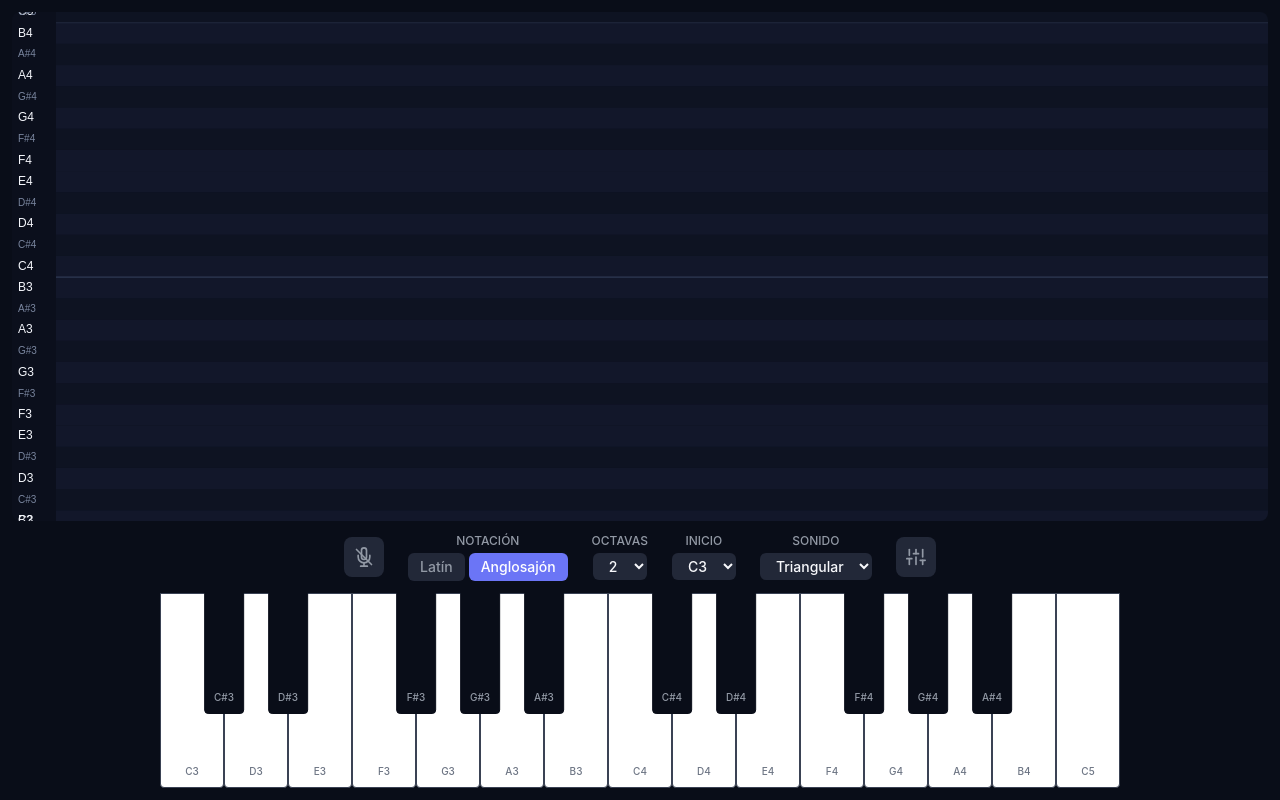
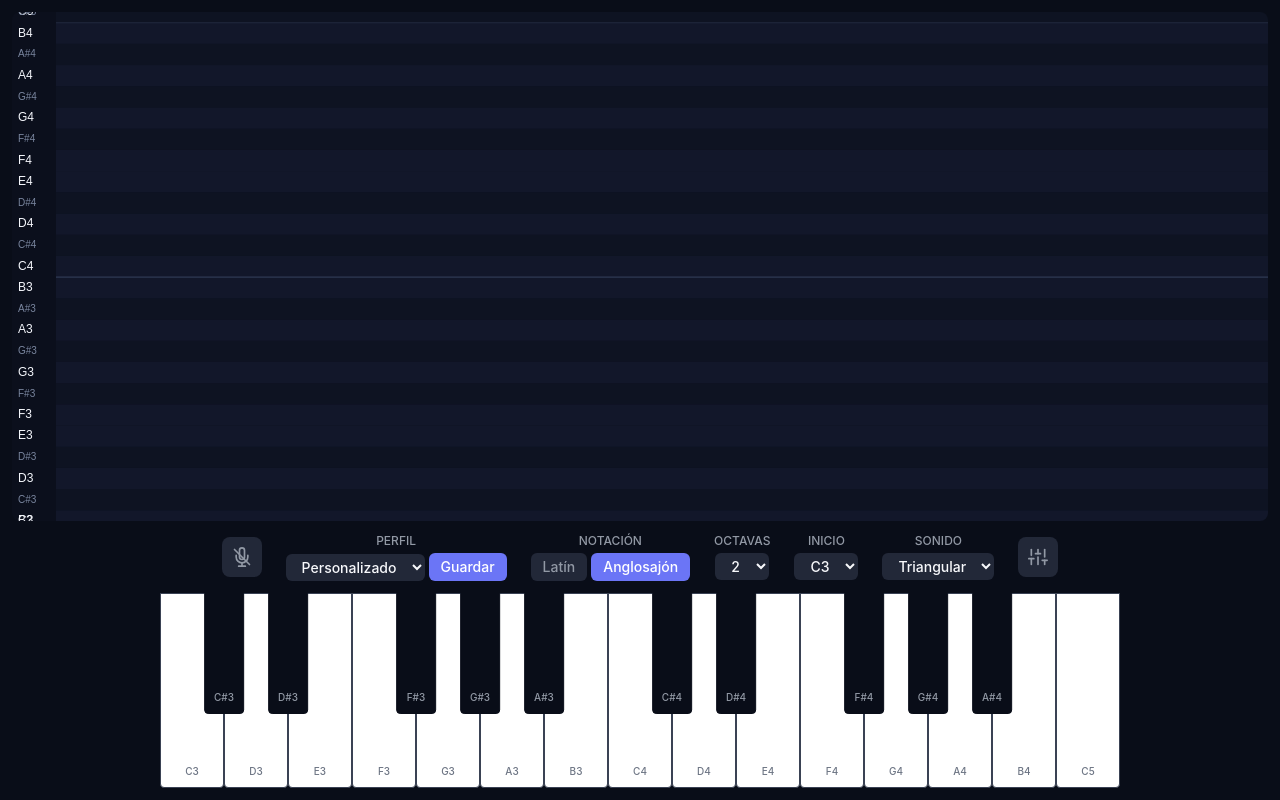
Before and after one commit to Xiza73/ruta-tonal, a React (Vite) app: page / in a window 1280 px wide. Built offline with nearby package versions, Linux system fonts and the light colour scheme.

Commit message:
feat(piano): keyboard config profiles (#10)

```diff
--- a/src/App.tsx
+++ b/src/App.tsx
@@ -1,6 +1,7 @@
 import { Piano } from "./components/piano/Piano";
 import { KeyboardConfig } from "./components/piano/KeyboardConfig";
 import { ConfigModeButton } from "./components/piano/ConfigModeButton";
+import { ProfileControls } from "./components/piano/ProfileControls";
 import { MicButton } from "./components/tuner/MicButton";
 import { PitchGraph } from "./components/tuner/PitchGraph";
 import { pitchBuffer, TUNER_CAPACITY, useTunerStore } from "./stores/tuner";
@@ -31,6 +32,7 @@ export default function App() {
       <section className="flex min-h-0 flex-[1] flex-col gap-3 px-3 pb-3">
         <div className="flex flex-wrap items-center justify-center gap-x-6 gap-y-2">
           <MicButton />
+          <ProfileControls />
           <KeyboardConfig />
           <ConfigModeButton />
         </div>
--- /dev/null
+++ b/src/components/piano/ProfileControls.tsx
@@ -0,0 +1,137 @@
+import { useState } from "react";
+import { useKeyboardStore } from "../../stores/keyboard";
+import { configMatchesProfile } from "../../lib/keyboard";
+import { cn } from "../../lib/cn";
+
+const controlClass = cn(
+  "rounded-md px-3 py-1 text-sm font-medium",
+  "focus-visible:ring-2 focus-visible:ring-accent focus-visible:outline-none",
+);
+
+function SaveProfileDialog({
+  onClose,
+  onSave,
+}: {
+  onClose: () => void;
+  onSave: (name: string) => void;
+}) {
+  const [name, setName] = useState("");
+  const trimmed = name.trim();
+
+  return (
+    <div
+      role="presentation"
+      onClick={onClose}
+      className="fixed inset-0 z-50 flex items-center justify-center bg-black/60 p-4"
+    >
+      <div
+        role="dialog"
+        aria-label="Guardar configuración"
+        onClick={(e) => e.stopPropagation()}
+        className="w-full max-w-sm rounded-xl bg-surface p-5 shadow-raised"
+      >
+        <h2 className="text-base font-semibold text-fg">Guardar configuración</h2>
+        <input
+          autoFocus
+          value={name}
+          onChange={(e) => setName(e.target.value)}
+          onKeyDown={(e) => {
+            if (e.key === "Enter" && trimmed) onSave(trimmed);
+          }}
+          placeholder="Nombre del perfil"
+          aria-label="Nombre del perfil"
+          className="mt-3 w-full rounded-md bg-elevated px-3 py-2 text-sm text-fg placeholder:text-fg-subtle focus-visible:ring-2 focus-visible:ring-accent focus-visible:outline-none"
+        />
+        <div className="mt-4 flex justify-end gap-2">
+          <button
+            type="button"
+            onClick={onClose}
+            className={cn(controlClass, "bg-elevated text-fg-muted hover:bg-border hover:text-fg")}
+          >
+            Cancelar
+          </button>
+          <button
+            type="button"
+            disabled={!trimmed}
+            onClick={() => onSave(trimmed)}
+            className={cn(controlClass, "bg-accent text-accent-fg disabled:opacity-40")}
+          >
+            Guardar
+          </button>
+        </div>
+      </div>
+    </div>
+  );
+}
+
+/** Selector de perfiles guardados + guardar/eliminar. */
+export function ProfileControls() {
+  const profiles = useKeyboardStore((s) => s.profiles);
+  const notation = useKeyboardStore((s) => s.notation);
+  const octaves = useKeyboardStore((s) => s.octaves);
+  const startMidi = useKeyboardStore((s) => s.startMidi);
+  const soundType = useKeyboardStore((s) => s.soundType);
+  const customKeyMap = useKeyboardStore((s) => s.customKeyMap);
+  const configMode = useKeyboardStore((s) => s.configMode);
+  const loadProfile = useKeyboardStore((s) => s.loadProfile);
+  const saveProfile = useKeyboardStore((s) => s.saveProfile);
+  const deleteProfile = useKeyboardStore((s) => s.deleteProfile);
+  const [dialogOpen, setDialogOpen] = useState(false);
+
+  const snapshot = { notation, octaves, startMidi, soundType, customKeyMap };
+  const matching = profiles.find((p) => configMatchesProfile(snapshot, p));
+
+  return (
+    <div role="group" aria-label="Perfil" className="flex flex-col items-center gap-1">
+      <span className="text-xs font-medium text-fg-muted uppercase">Perfil</span>
+      <div className="flex items-center gap-1">
+        <select
+          value={matching?.id ?? ""}
+          onChange={(e) => {
+            if (e.target.value) loadProfile(e.target.value);
+          }}
+          aria-label="Perfil guardado"
+          className={cn(controlClass, "bg-elevated text-fg")}
+        >
+          <option value="">Personalizado</option>
+          {profiles.map((p) => (
+            <option key={p.id} value={p.id}>
+              {p.name}
+            </option>
+          ))}
+        </select>
+
+        {!configMode && !matching && (
+          <button
+            type="button"
+            onClick={() => setDialogOpen(true)}
+            className={cn(controlClass, "bg-accent text-accent-fg")}
+          >
+            Guardar
+          </button>
+        )}
+
+        {matching && (
+          <button
+            type="button"
+            onClick={() => deleteProfile(matching.id)}
+            aria-label={`Eliminar perfil ${matching.name}`}
+            className={cn(controlClass, "bg-elevated text-fg-muted hover:bg-danger hover:text-accent-fg")}
+          >
+            ✕
+          </button>
+        )}
+      </div>
+
+      {dialogOpen && (
+        <SaveProfileDialog
+          onClose={() => setDialogOpen(false)}
+          onSave={(name) => {
+            saveProfile(name);
+            setDialogOpen(false);
+          }}
+        />
+      )}
+    </div>
+  );
+}
--- a/src/lib/keyboard.ts
+++ b/src/lib/keyboard.ts
@@ -130,3 +130,40 @@ export function buildProfile(settings: ProfileSettings): KeyboardProfile {
 export function keyLabel(code: string): string {
   return code.replace(/^Key/, "").replace(/^Digit/, "");
 }
+
+/** Snapshot de la config del teclado (lo que compone un perfil). */
+export interface ConfigSnapshot {
+  notation: Notation;
+  octaves: number;
+  startMidi: number;
+  soundType: OscillatorType;
+  customKeyMap: Record<string, number> | null;
+}
+
+/** Un perfil guardado: un snapshot con id y nombre. */
+export interface Profile extends ConfigSnapshot {
+  id: string;
+  name: string;
+}
+
+/** Igualdad de dos keymaps (null = default). */
+export function keyMapEqual(
+  a: Record<string, number> | null,
+  b: Record<string, number> | null,
+): boolean {
+  if (a === null || b === null) return a === b;
+  const keys = Object.keys(a);
+  if (keys.length !== Object.keys(b).length) return false;
+  return keys.every((k) => a[k] === b[k]);
+}
+
+/** ¿La config actual coincide con la de un perfil guardado? */
+export function configMatchesProfile(c: ConfigSnapshot, p: Profile): boolean {
+  return (
+    c.notation === p.notation &&
+    c.octaves === p.octaves &&
+    c.startMidi === p.startMidi &&
+    c.soundType === p.soundType &&
+    keyMapEqual(c.customKeyMap, p.customKeyMap)
+  );
+}
--- a/src/stores/keyboard.ts
+++ b/src/stores/keyboard.ts
@@ -1,6 +1,6 @@
 import { create } from "zustand";
 import { persist } from "zustand/middleware";
-import { buildProfile, DEFAULT_KEYMAP, type KeyboardProfile } from "../lib/keyboard";
+import { buildProfile, DEFAULT_KEYMAP, type KeyboardProfile, type Profile } from "../lib/keyboard";
 import type { Notation } from "../lib/notes";
 
 interface KeyboardState {
@@ -12,6 +12,8 @@ interface KeyboardState {
   customKeyMap: Record<string, number> | null;
   /** Modo configuración de teclas: el piano no suena, se reasignan teclas. */
   configMode: boolean;
+  /** Perfiles guardados (config completa con nombre). Persistidos. */
+  profiles: Profile[];
   setNotation: (notation: Notation) => void;
   setOctaves: (octaves: number) => void;
   setStartMidi: (startMidi: number) => void;
@@ -21,6 +23,12 @@ interface KeyboardState {
   bindKey: (code: string, offset: number) => void;
   /** Vuelve al mapeo default. */
   resetKeyMap: () => void;
+  /** Guarda la config actual como un perfil nombrado. */
+  saveProfile: (name: string) => void;
+  /** Carga un perfil guardado en la config actual. */
+  loadProfile: (id: string) => void;
+  /** Borra un perfil guardado. */
+  deleteProfile: (id: string) => void;
 }
 
 /**
@@ -36,6 +44,7 @@ export const useKeyboardStore = create<KeyboardState>()(
       soundType: "triangle",
       customKeyMap: null,
       configMode: false,
+      profiles: [],
       setNotation: (notation) => set({ notation }),
       setOctaves: (octaves) => set({ octaves }),
       setStartMidi: (startMidi) => set({ startMidi }),
@@ -54,6 +63,35 @@ export const useKeyboardStore = create<KeyboardState>()(
           return { customKeyMap: next };
         }),
       resetKeyMap: () => set({ customKeyMap: null }),
+      saveProfile: (name) =>
+        set((s) => ({
+          profiles: [
+            ...s.profiles,
+            {
+              id: crypto.randomUUID(),
+              name,
+              notation: s.notation,
+              octaves: s.octaves,
+              startMidi: s.startMidi,
+              soundType: s.soundType,
+              customKeyMap: s.customKeyMap,
+            },
+          ],
+        })),
+      loadProfile: (id) =>
+        set((s) => {
+          const p = s.profiles.find((x) => x.id === id);
+          if (!p) return {};
+          return {
+            notation: p.notation,
+            octaves: p.octaves,
+            startMidi: p.startMidi,
+            soundType: p.soundType,
+            customKeyMap: p.customKeyMap,
+          };
+        }),
+      deleteProfile: (id) =>
+        set((s) => ({ profiles: s.profiles.filter((x) => x.id !== id) })),
     }),
     {
       name: "ruta-tonal-keyboard",
@@ -63,6 +101,7 @@ export const useKeyboardStore = create<KeyboardState>()(
         startMidi: s.startMidi,
         soundType: s.soundType,
         customKeyMap: s.customKeyMap,
+        profiles: s.profiles,
       }),
     },
   ),
```
Also changed, not shown: 2 other files (tests, documents, lock files or other folders).
